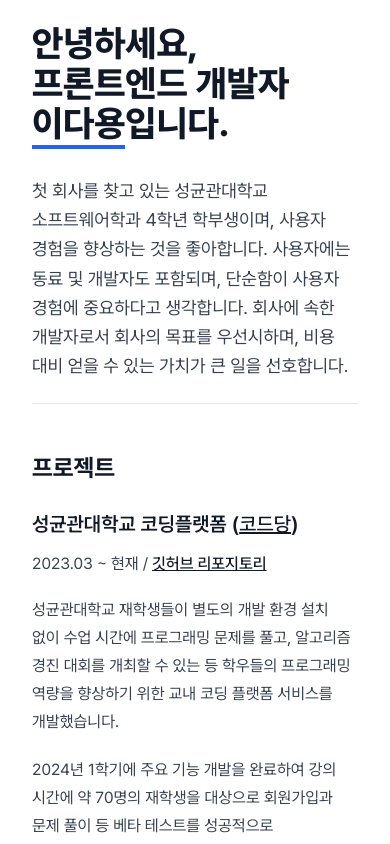
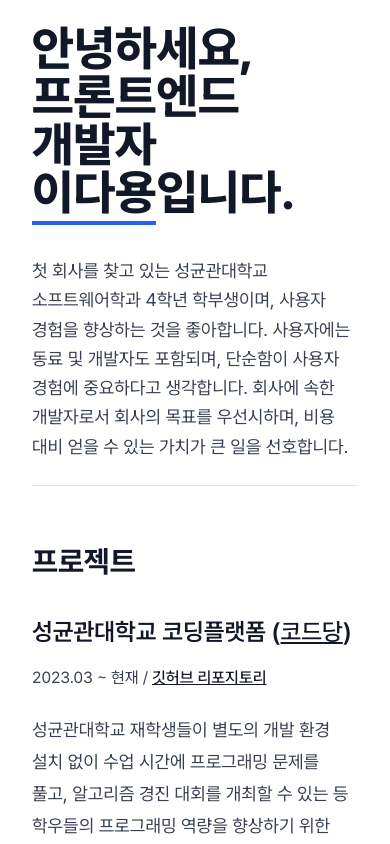
Before and after one commit to dayongkr/resume, a Next.js app: page / in a window 390 px wide. Shown: the top 844 px of the page. Built offline with nearby package versions, Linux system fonts and the light colour scheme.

Commit message:
fix(layout): change center logic

```diff
--- a/src/app/layout.tsx
+++ b/src/app/layout.tsx
@@ -22,7 +22,7 @@
   return (
     <html lang="en" className="scroll-smooth">
       <body className={pretendardSubset.className}>
-        <div className="flex items-center justify-center px-8 py-6 md:px-24 md:py-16">{children}</div>
+        <div className="px-8 py-6 md:px-24 md:py-16">{children}</div>
       </body>
     </html>
   );
--- a/src/app/page.tsx
+++ b/src/app/page.tsx
@@ -5,10 +5,9 @@
 import { EducationSection } from './_components/EducationSection';
 import { SkillSection } from './_components/SkillSection';
 import { ContactSection } from './_components/ContactSection';
-
 export default function Home() {
   return (
-    <main className="prose break-keep dark:prose-invert md:prose-xl">
+    <main className="container prose prose-lg break-keep dark:prose-invert md:prose-xl">
       <BioSection />
       <ProjectSection />
       <ActivitySection />
--- a/tailwind.config.ts
+++ b/tailwind.config.ts
@@ -7,6 +7,9 @@
   content: ['./pages/**/*.{ts,tsx}', './components/**/*.{ts,tsx}', './app/**/*.{ts,tsx}', './src/**/*.{ts,tsx}'],
   prefix: '',
   theme: {
+    container: {
+      center: true,
+    },
     extend: {
       colors: {
         border: 'hsl(var(--border))',
```
